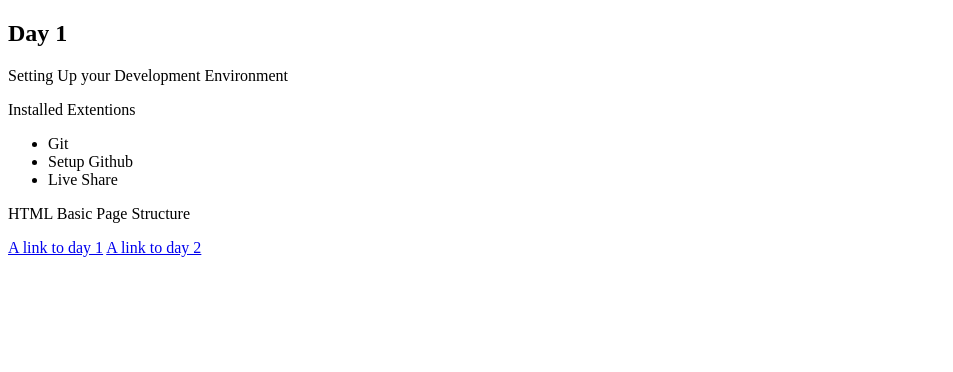
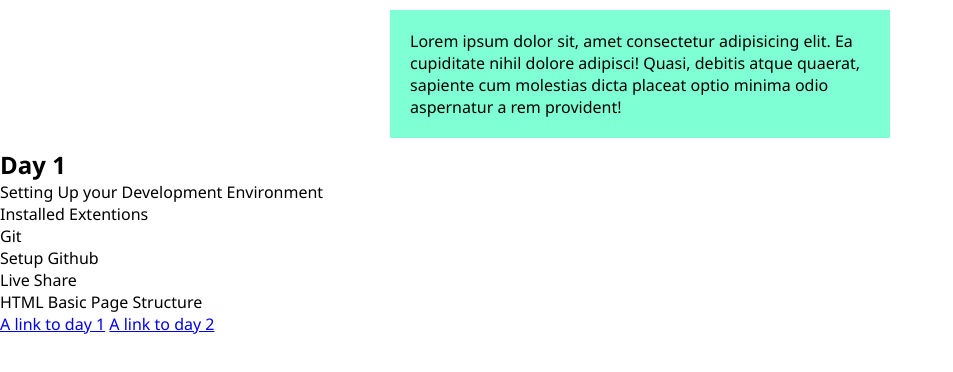
Before and after one commit to AyimNelson/30DaysOfWebDevelopment, a plain HTML site: page index.html in a window 1280 px wide. Shown: the whole page, without its empty margins (0-953 px from the left). Drawn offline with Linux system fonts and the light colour scheme.

```diff
--- a/index.html
+++ b/index.html
@@ -4,11 +4,16 @@
 <head>
     <meta charset="UTF-8">
     <meta name="viewport" content="width=device-width, initial-scale=1.0">
+    <link rel="stylesheet" href="css/style.css">
     <title>30 Days of Coding</title>
 </head>
 
 <body>
     <section>
+        <div class="container">
+            Lorem ipsum dolor sit, amet consectetur adipisicing elit. Ea cupiditate nihil dolore adipisci! Quasi,
+            debitis atque quaerat, sapiente cum molestias dicta placeat optio minima odio aspernatur a rem provident!
+        </div>
         <h1>Day 1</h1>
         <div>
             <p>
```
